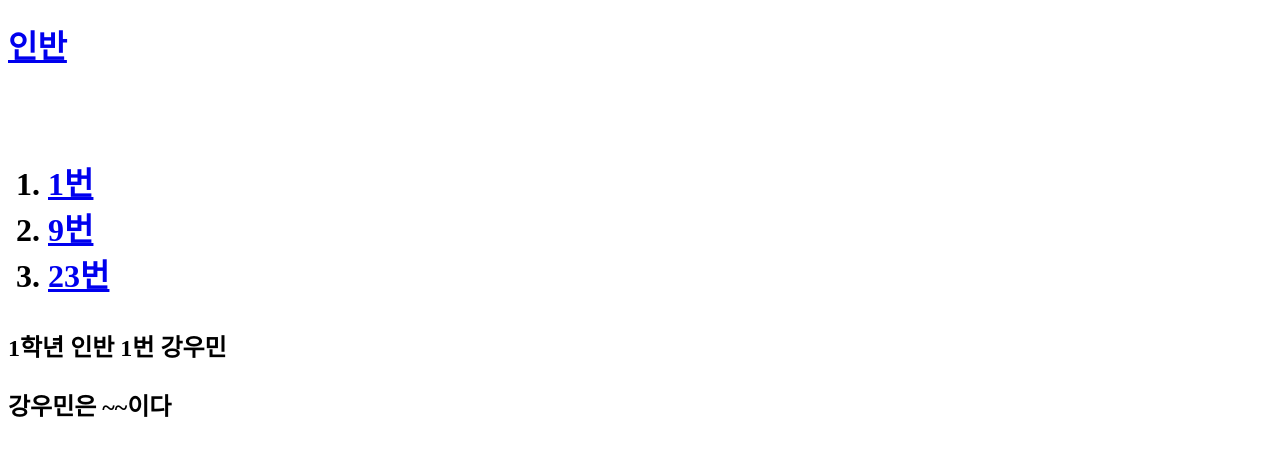
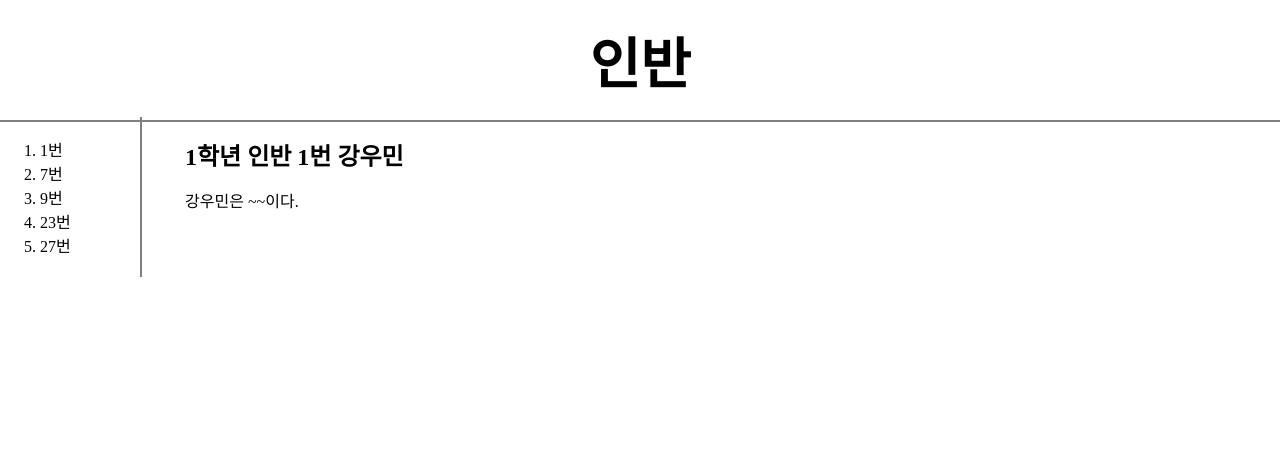
Before and after one commit to CWH0618/Pj1, a plain HTML site: page num1.html in a window 1280 px wide. Drawn offline with Linux system fonts and the light colour scheme.

Commit message:
ver5
add 윤성 and add independenct css file

```diff
--- a/num1.html
+++ b/num1.html
@@ -1,16 +1,22 @@
 <!doctype html>
 <html>
   <head>
-    <title>number1</title>
+    <title>In-ban</title>
     <meta charset="utf-8">
+    <link rel="stylesheet" href="style.css">
   </head>
   <body>
-    <h1><a href="index.html">인반</a><h1><br>
-    <ol>
-      <li><a href="num1.html">1번</a></li>
-      <li><a href="num9.html">9번</a></li>
-      <li><a href="num23.html">23번</a></li>
-    </ol>
-
-    <h2>1학년 인반 1번 강우민<h2>
-    <p> 강우민은 ~~이다</p>
+    <h1><a href="index.html">인반</a></h1><br>
+    <div id="grid">
+      <ol>
+        <li><a href="num1.html">1번</a></li>
+        <li><a href="num7.html">7번</a></li>
+        <li><a href="num9.html">9번</a></li>
+        <li><a href="num23.html">23번</a></li>
+        <li><a href="num27.html">27번</a></li>
+      </ol>
+      <div id="content">
+        <h2 style="display:inline">1학년 인반 1번 강우민</h2>
+        <p> 강우민은 ~~이다.</p>
+      </div>
+    </div>
--- /dev/null
+++ b/style.css
@@ -0,0 +1,35 @@
+body{
+  margin:0;
+}
+a{
+  text-decoration:none;
+  color:black;
+}
+h1{
+  font-size: 55px;
+  text-align: center;
+  border-bottom: 2px solid gray;
+  margin:0;
+  padding: 20px;
+}
+ol{
+  border-right: 2px solid gray;
+  margin:0;
+  width: 100px;
+  padding: 20px;
+}
+#content{
+  padding-top:20px;
+}
+#grid{
+  display:grid;
+  grid-template-columns: 170px 1fr;
+  position:relative; bottom: 23px;
+}
+#grid ol{
+  padding-left: 40px;
+  padding-right: 0px;
+}
+#grid #content{
+  padding-left:15px;
+}
```
Also changed, not shown: index.html (+11 -3 lines), num23.html (+16 -10 lines), num27.html (added, +24 -0 lines), num7.html (added, +22 -0 lines).
